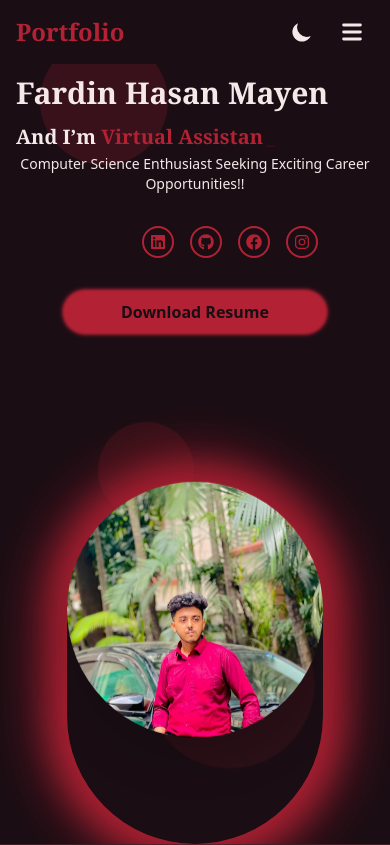
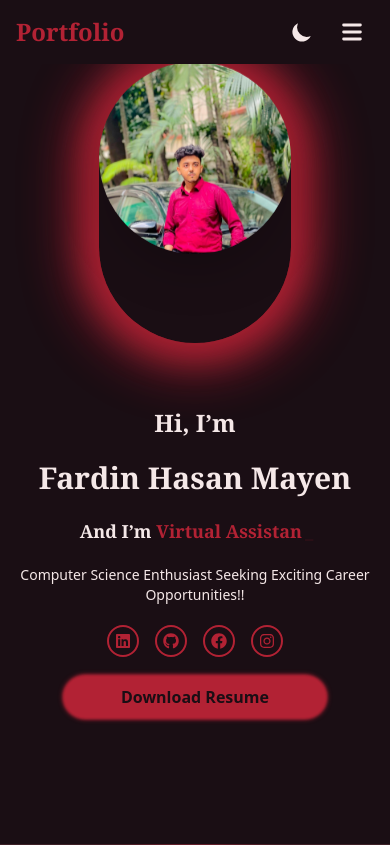
Before and after one commit to fardin04/my-portfolio, a React (Vite) app: page / in a window 390 px wide. Shown: the top 845 px of the page. Built offline with nearby package versions, Linux system fonts and the light colour scheme.

Commit message:
Refactor Footer and Hero components for improved layout and animations; update Navbar styling for better overflow handling

```diff
--- a/src/assets/components/Footer.jsx
+++ b/src/assets/components/Footer.jsx
@@ -20,21 +20,15 @@ const Footer = ({ darkMode }) => {
   return (
     <footer
       id="footer"
-      className="w-full relative flex justify-between items-center flex-wrap py-2 md:px-20 overflow-hidden transition-colors duration-500"
+      className="w-full relative flex flex-wrap items-center justify-center md:justify-between gap-6 px-4 sm:px-10 lg:px-20 py-10 md:py-8 overflow-hidden transition-colors duration-500"
       style={{
         backgroundColor: darkMode ? "var(--color-bg-main)" : "#F5E8E8",
         color: darkMode ? "var(--color-text)" : "var(--color-bg)",
       }}
     >
-      {/* Floating Background Shapes */}
-      <div className="absolute top-10 left-10 w-32 h-32 bg-main opacity-20 rounded-full animate-bounce-slow"></div>
-      <div className="absolute bottom-20 right-20 w-40 h-40 bg-main opacity-10 rounded-full animate-ping-slow"></div>
-      <div className="absolute top-1/2 left-1/4 w-24 h-24 bg-main opacity-15 rounded-full animate-spin-slow"></div>
-
-      {/* Left Section - Copyright */}
-      <div className="flex-1 flex-col md:text-left items-start md:items-start opacity-0 transform translate-y-6 animate-slide-in animate-fade-up">
+      <div className="order-1 md:order-none flex-1 min-w-[220px] flex justify-center mb-5 md:justify-start opacity-0 translate-y-6 animate-slide-in animate-fade-up">
         <p
-          className={`text-textCustom font-medium text-start mb-10 text-sm md:text-base ${
+          className={`text-textCustom font-medium text-sm sm:text-base text-center md:text-left ${
             animate
               ? "opacity-100 translate-y-0 transition-all duration-700 delay-200"
               : ""
@@ -48,14 +42,12 @@ const Footer = ({ darkMode }) => {
         </p>
       </div>
 
-      {/* Center Section - Social Media Icons */}
       <div
-        className={`flex space-x-4 opacity-0 transform translate-y-6 ${
+        className={`order-2 md:order-none flex justify-center gap-4 flex-wrap min-w-[220px] mb-5 opacity-0 translate-y-6 ${
           animate
-            ? "opacity-100 translate-y-0 transition-all duration-700 delay-800"
+            ? "opacity-100 translate-y-0 transition-all duration-700 delay-350"
             : ""
         }`}
-        style={{ marginBottom: "40px", marginLeft: "35px" }}
       >
         <a
           href="https://www.facebook.com/fardin.hasan.mayen.000"
@@ -91,16 +83,16 @@ const Footer = ({ darkMode }) => {
         </a>
       </div>
 
-      {/* Right Section - Back to Top Button */}
       <div
-        onClick={scrollToTop} // 👈 triggers smooth scroll
-        className={`flex ml-5 p-2 bg-[var(--color-main)] rounded-lg cursor-pointer transition-all duration-500 hover:shadow-[0_0_1rem_var(--color-main)] ${
+        onClick={scrollToTop}
+        className={`order-3 md:order-none flex items-center justify-center p-3 mt-5 bg-[var(--color-main)] rounded-lg cursor-pointer transition-all duration-500 hover:shadow-[0_0_1rem_var(--color-main)] ${
           animate
-            ? "opacity-100 translate-y-0 transition-all duration-700 delay-800"
+            ? "opacity-100 translate-y-0 transition-all duration-700 delay-500"
             : ""
         }`}
+
       >
-        <FaAngleUp className="text-[1.6rem] text-[var(--color-bg-secondary)] transition-all duration-300" />
+        <FaAngleUp className="text-2xl text-[var(--color-bg-secondary)] transition-all duration-300" />
       </div>
     </footer>
   );
--- a/src/assets/components/Hero.jsx
+++ b/src/assets/components/Hero.jsx
@@ -14,47 +14,42 @@ const Hero = ({ darkMode }) => {
   return (
     <section
       id="home"
-      className="w-full min-h-screen relative flex flex-col md:flex-row items-center justify-center px-4 sm:px-6 md:px-20 gap-10 sm:gap-0 overflow-hidden transition-colors duration-500"
+      className="w-full min-h-screen flex flex-col-reverse md:flex-row items-center justify-center gap-10 px-4 sm:px-8 lg:px-20 py-16 md:py-0 relative overflow-hidden transition-colors duration-500"
       style={{
         backgroundColor: darkMode ? "var(--color-bg)" : "#F5E8E8",
         color: darkMode ? "var(--color-text)" : "var(--color-bg)",
       }}
     >
-      {/* Floating Background Shapes */}
-      <div className="absolute top-10 left-10 w-32 h-32 bg-main opacity-20 rounded-full animate-bounce-slow"></div>
-      <div className="absolute bottom-20 right-20 w-40 h-40 bg-main opacity-10 rounded-full animate-ping-slow"></div>
-      <div className="absolute top-1/2 left-1/4 w-24 h-24 bg-main opacity-15 rounded-full animate-spin-slow"></div>
-
-      {/* Left Text */}
-      <div className="flex-1 flex flex-col items-start md:items-start space-y-4 z-10">
-        {/* Hi, I'm */}
+      <div className="flex-1 flex flex-col items-center md:items-start text-center md:text-left space-y-5 z-10">
         <h1
-            className={`text-3xl md:text-4xl font-semibold opacity-0 transform translate-y-6 animate-slide-in ${
-              animate ? "opacity-100 translate-y-0 transition-all duration-700 delay-200" : ""
-            } animate-fade-up`}
+          className={`text-2xl sm:text-3xl md:text-4xl font-semibold opacity-0 translate-y-6 ${
+            animate
+              ? "opacity-100 translate-y-0 transition-all duration-700 delay-200 animate-slide-in"
+              : ""
+          } animate-fade-up`}
           style={{ fontFamily: "var(--font-serif)" }}
         >
           Hi, I’m
         </h1>
-
-        {/* Name */}
         <h2
-            className={`text-3xl sm:text-4xl md:text-4xl font-bold opacity-0 leading-[1.1] transform translate-y-6 animate-slide-in  ${
-              animate ? "opacity-100 translate-y-0 transition-all duration-700 delay-400" : ""
-            } animate-fade-up`}
+          className={`text-3xl sm:text-4xl md:text-5xl font-bold leading-tight opacity-0 translate-y-6 ${
+            animate
+              ? "opacity-100 translate-y-0 transition-all duration-700 delay-400 animate-slide-in"
+              : ""
+          } animate-fade-up`}
           style={{ fontFamily: "var(--font-serif)" }}
         >
           Fardin Hasan Mayen
         </h2>
-
-        {/* Typewriter with "And I'm" */}
         <h3
-            className={`text-xl sm:text-2xl md:text-3xl font-semibold opacity-0 leading-[1.2] transform translate-y-6 animate-fade-up ${
-              animate ? "opacity-100 translate-y-0 transition-all duration-700 delay-600" : ""
-            }`}
-          style={{ marginBottom: "5px", fontFamily: "var(--font-serif)" }}
+          className={`text-lg sm:text-xl md:text-2xl font-semibold opacity-0 translate-y-6 ${
+            animate
+              ? "opacity-100 translate-y-0 transition-all duration-700 delay-600 animate-fade-up"
+              : ""
+          }`}
+          style={{ fontFamily: "var(--font-serif)" }}
         >
-          <span className="text-textCustom font-semibold" style={{ fontFamily: "var(--font-serif)" }}>
+          <span className="text-textCustom font-semibold">
             And I’m{" "}
           </span>
           <span className="font-bold text-main">
@@ -70,19 +65,20 @@ const Hero = ({ darkMode }) => {
           </span>
         </h3>
         <p
-          className={`text-textCustom text-sm sm:text-base text-center md:text-left opacity-0 transform translate-y-6 ${
-            animate ? "opacity-100 translate-y-0 transition-all duration-700 delay-700" : ""
+          className={`text-sm sm:text-base md:text-lg text-textCustom opacity-0 translate-y-6 ${
+            animate
+              ? "opacity-100 translate-y-0 transition-all duration-700 delay-700 animate-fade-up"
+              : ""
           }`}
         >
           Computer Science Enthusiast Seeking Exciting Career Opportunities!!
         </p>
-
-        {/* Social Icons */}
         <div
-          className={`flex space-x-4 mt-4 justify-center md:justify-start w-full opacity-0 transform translate-y-6 ${
-            animate ? "opacity-100 translate-y-0 transition-all duration-700 delay-800" : ""
+          className={`flex flex-wrap items-center justify-center md:justify-start gap-4 w-full opacity-0 translate-y-6 ${
+            animate
+              ? "opacity-100 translate-y-0 transition-all duration-700 delay-800 animate-fade-up"
+              : ""
           }`}
-          style={{ marginBottom: "10px", marginLeft: "35px" }}
         >
           <a
             href="https://www.linkedin.com/in/fardinhasanmayen/"
@@ -118,13 +114,12 @@ const Hero = ({ darkMode }) => {
             <FaInstagram />
           </a>
         </div>
-
-        {/* Download Resume Button*/}
         <div
-          className={`mt-6 flex justify-center md:justify-start w-full opacity-0 transform translate-y-6   ${
-            animate ? "opacity-100 translate-y-0 transition-all duration-700 delay-1000" : ""
+          className={`w-full flex justify-center md:justify-start opacity-0 translate-y-6 ${
+            animate
+              ? "opacity-100 translate-y-0 transition-all duration-700 delay-1000 animate-fade-up"
+              : ""
           }`}
-
         >
          <a
     href={resume}
@@ -145,20 +140,17 @@ const Hero = ({ darkMode }) => {
         </div>
       </div>
 
-      {/* Right: Profile Image with floating animation and glowing effect */}
-      <div className="flex-1 mt-8 md:mt-0 flex justify-center md:justify-end z-10">
+      <div className="flex-1 w-full flex justify-center md:justify-end z-10">
         <div
           className="relative animate-slide-in"
-          style={{
-            display: "inline-block",
-          }}
+          style={{ display: "inline-block" }}
         >
           <span
             className="absolute inset-0 rounded-full pointer-events-none"
             style={{
               boxShadow:
-                "0 0 40px 10px var(--color-main), 0 0 80px 30px var(--color-main)",
-              opacity: 0.6,
+                "0 0 30px 8px var(--color-main), 0 0 60px 24px var(--color-main)",
+              opacity: 0.5,
               zIndex: 0,
               animation: "glowPulse 2s infinite alternate",
             }}
@@ -166,13 +158,11 @@ const Hero = ({ darkMode }) => {
           <img
             src={profilePic}
             alt="Fardin Hasan Mayen"
-            className="w-64 h-64 md:w-80 md:h-80 rounded-full object-cover shadow-2xl hover:scale-105 transition-transform duration-500 animate-float relative"
+            className="w-48 h-48 sm:w-56 sm:h-56 md:w-72 md:h-72 xl:w-80 xl:h-80 rounded-full object-cover shadow-2xl hover:scale-105 transition-transform duration-500 animate-float relative"
             style={{ zIndex: 1 }}
           />
         </div>
       </div>
-      {/* Add keyframes for glowPulse animation */}
-    {/* glowPulse keyframes moved to index.css */}
     </section>
   );
 };
--- a/src/assets/components/Navbar.jsx
+++ b/src/assets/components/Navbar.jsx
@@ -40,7 +40,7 @@ const Navbar = ({ darkMode, setDarkMode }) => {
 
   return (
     <nav
-      className="fixed w-full z-50 transition-colors duration-500"
+      className="fixed w-full z-50 transition-colors duration-500 overflow-hidden"
       style={{
         backgroundColor: darkMode ? "var(--color-bg)" : "var(--color-text)",
       }}
```
